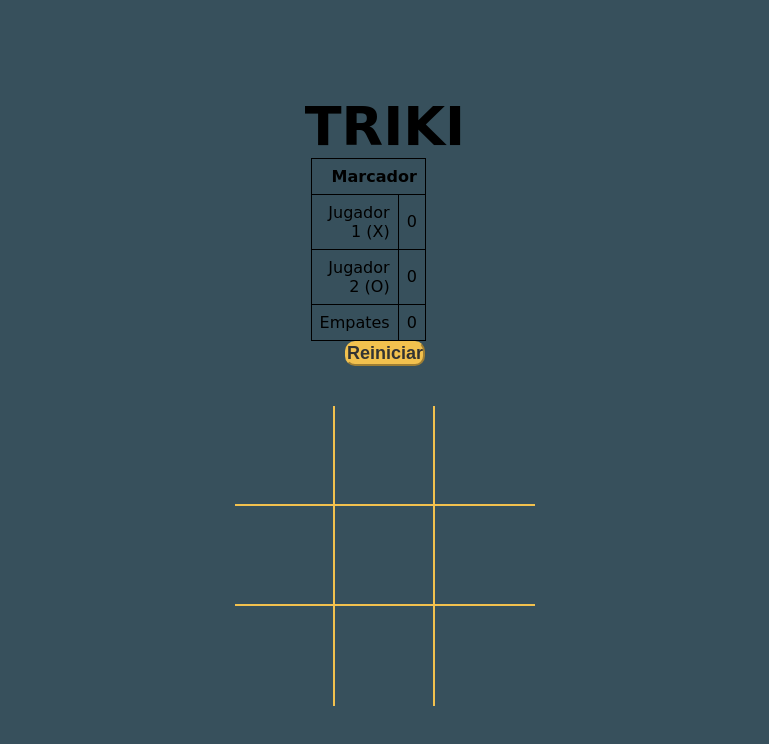
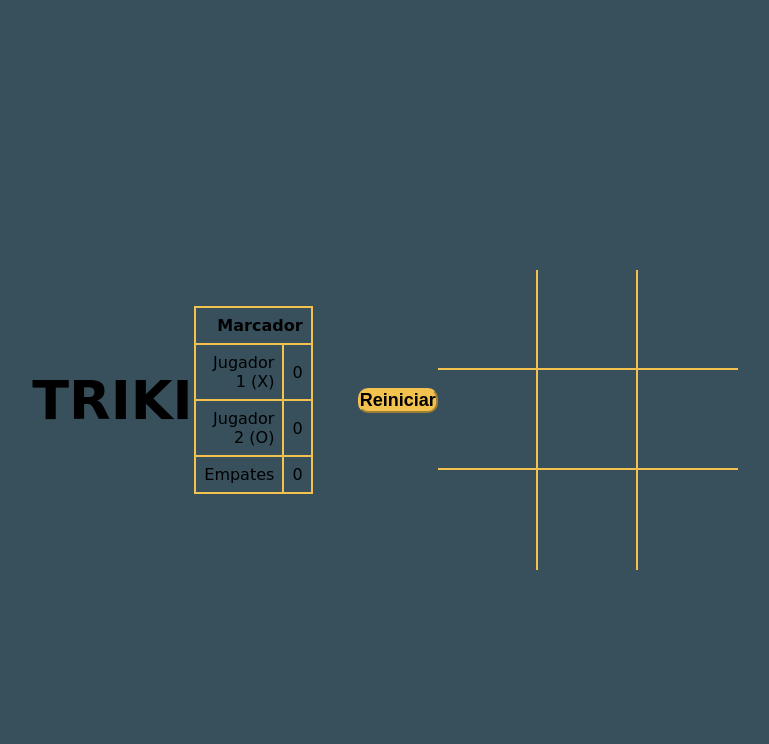
Before and after one commit to Jhardiher/juegosTRIKI, a plain HTML site: page index.html in a window 1280 px wide. Shown: the whole page, without its empty margins (255-1024 px from the left). Drawn offline with Linux system fonts and the light colour scheme; a web font is replaced by a local one.

Commit message:
se modificoel estilo

```diff
--- a/style.css
+++ b/style.css
@@ -7,7 +7,7 @@
 :root{
     --orange:#F2C14E;
 
-    --bloques-ganadores:#2d414b;
+
 }
 body{
     color: var(--orenge );
@@ -17,6 +17,7 @@ body{
 h1{
     font-size: 54px;
     text-transform: uppercase;
+    justify-content: center;
 
  }
 
@@ -26,33 +27,35 @@ h1{
     display: flex;
     justify-content: center;
     align-items: center ;
-    flex-direction: column;
+    flex-direction: center;
     background-color: #37505C;
  }
-
 
 #gueguito{
     width: 300px;
     display: flex;
     flex-wrap:wrap;
     margin-top: 40px;
+    border-collapse: collapse;
 
 }
 
 .contenedorMarcador{
     display: flex;
+    border-color: #F2C14E;
 }
-table {
+table{
     width: 25%; /* Ancho de la tabla */
     margin-left: 1%; /* Centrar horizontalmente */
     border-collapse: collapse;
     justify-content: center;
-    border-color: var(--orange);
 
+   border-color: var(--orange);
 }
 th, td {
-    border: 1px solid black;
+    border: 2px solid var(--orange);
     padding: 8px;
+
     text-align: right;
 }
 
@@ -83,12 +86,12 @@ button{
     border-radius: 100px 20px;
     border-radius: 10px;
     background-color: var(--orange);
-    color: #333;
+    margin-left: 10px;
     border-color: var(--orange);
     font-size: 18px;
     transition: 200ms transform;
     font-weight: 600;
-   justify-content: center;
+
 }
 button:hover{
 cursor: pointer;
```
